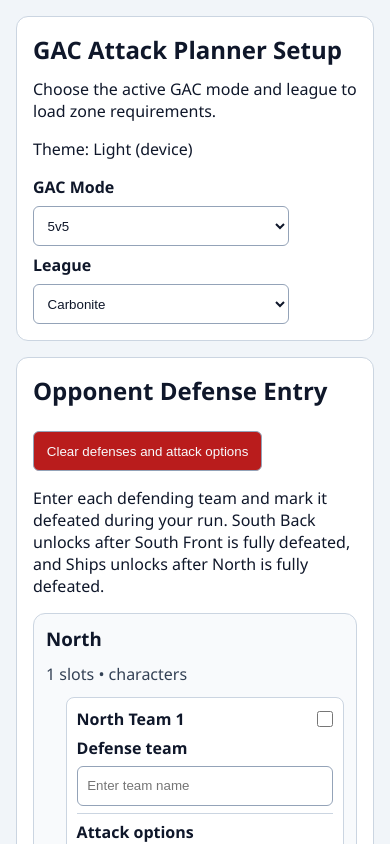
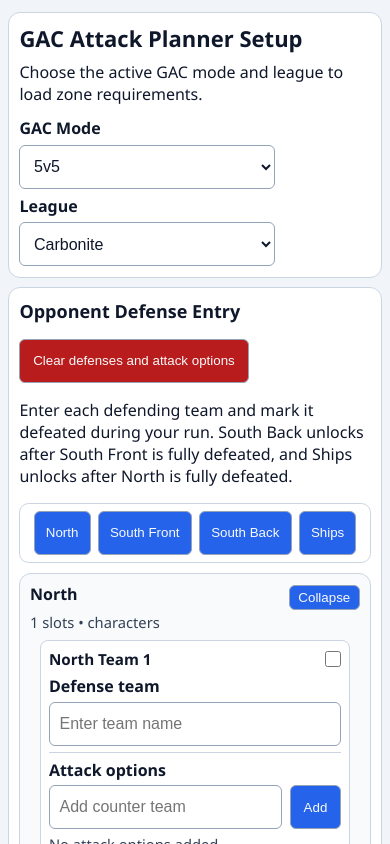
Before and after one commit to andyschott/swgoh-utils, an Angular app: page /#/gac-planner in a window 390 px wide. Shown: the top 844 px of the page. Built offline with nearby package versions, Linux system fonts and the light colour scheme.

Commit message:
Multiple UI improvements

```diff
--- a/src/app/features/planner-setup/planner-setup.css
+++ b/src/app/features/planner-setup/planner-setup.css
@@ -113,7 +113,8 @@ input {
   border-radius: 0.375rem;
   background: var(--field-bg);
   color: var(--field-text);
-  min-height: 2.5rem;
+  font-size: 16px;
+  min-height: 2.75rem;
   padding: 0.4rem 0.6rem;
 }
 
@@ -129,7 +130,7 @@ button {
   border-radius: 0.375rem;
   background: var(--button-bg);
   color: var(--button-text);
-  min-height: 2.5rem;
+  min-height: 2.75rem;
   padding: 0.4rem 0.8rem;
   cursor: pointer;
 }
@@ -150,6 +151,10 @@ input:disabled {
   gap: 1rem;
 }
 
+.zone-mini-nav {
+  display: none;
+}
+
 .zone-card {
   border: 1px solid var(--card-border);
   border-radius: 0.75rem;
@@ -160,6 +165,18 @@ input:disabled {
 .zone-card.locked {
   border-color: var(--card-locked-border);
   background: var(--card-locked-bg);
+}
+
+.zone-header {
+  display: flex;
+  align-items: center;
+  justify-content: space-between;
+  gap: 0.5rem;
+}
+
+.zone-toggle {
+  min-height: auto;
+  padding: 0.3rem 0.6rem;
 }
 
 .zone-meta {
@@ -174,7 +191,8 @@ input:disabled {
 
 ol {
   margin: 0;
-  padding-left: 1.25rem;
+  padding-left: 0;
+  list-style: none;
   display: grid;
   gap: 0.75rem;
 }
@@ -182,6 +200,7 @@ ol {
 ol li {
   display: grid;
   gap: 0.35rem;
+  justify-items: center;
 }
 
 .team-entry {
@@ -191,6 +210,22 @@ ol li {
   padding: 0.6rem;
   display: grid;
   gap: 0.45rem;
+  width: min(100%, 28rem);
+}
+
+.collapsed-team {
+  width: min(100%, 28rem);
+  text-align: left;
+  border: 1px solid var(--section-border);
+  border-radius: 0.5rem;
+  background: var(--section-bg);
+  color: var(--team-title);
+  font-weight: 700;
+  padding: 0.6rem;
+}
+
+:host[data-theme='light'] .collapsed-team:hover {
+  color: #f8fafc;
 }
 
 .team-entry-header {
@@ -254,8 +289,110 @@ ol li {
 }
 
 @media (max-width: 52rem) {
+  .layout {
+    gap: 0.75rem;
+    padding: 1rem 0.75rem;
+  }
+
+  section {
+    padding: 0.75rem;
+  }
+
+  h1 {
+    font-size: 1.375rem;
+    margin-bottom: 0.5rem;
+  }
+
+  h2 {
+    font-size: 1.125rem;
+    margin-bottom: 0.5rem;
+  }
+
+  h3 {
+    font-size: 1rem;
+    margin-bottom: 0.4rem;
+  }
+
+  .intro {
+    margin-bottom: 0.75rem;
+  }
+
+  .section-header {
+    gap: 0.5rem;
+  }
+
+  .zone-grid {
+    gap: 0.75rem;
+  }
+
+  .zone-mini-nav {
+    display: flex;
+    gap: 0.45rem;
+    justify-content: center;
+    overflow-x: auto;
+    position: sticky;
+    top: 0.5rem;
+    z-index: 5;
+    padding: 0.45rem;
+    margin: 0 0 0.75rem;
+    border: 1px solid var(--section-border);
+    border-radius: 0.6rem;
+    background: color-mix(in srgb, var(--section-bg) 92%, transparent);
+    backdrop-filter: blur(4px);
+  }
+
+  .zone-mini-nav-item {
+    min-height: 44px;
+    white-space: nowrap;
+    flex: 0 0 auto;
+    padding: 0.35rem 0.7rem;
+  }
+
   .zone-grid {
     grid-template-columns: 1fr;
+  }
+
+  .zone-card {
+    padding: 0.6rem;
+  }
+
+  .zone-meta,
+  .lock-message {
+    margin-bottom: 0.55rem;
+  }
+
+  ol {
+    gap: 0.55rem;
+    padding-left: 0;
+  }
+
+  .team-entry {
+    padding: 0.5rem;
+    gap: 0.35rem;
+    width: min(94%, 26rem);
+  }
+
+  .collapsed-team {
+    padding: 0.5rem;
+    width: min(94%, 26rem);
+  }
+
+  .slot-attack-options {
+    gap: 0.3rem;
+    padding-top: 0.35rem;
+  }
+
+  .slot-attack-list {
+    gap: 0.25rem;
+    padding-left: 1rem;
+  }
+
+  .config-form {
+    gap: 0.35rem;
+  }
+
+  .zone-toggle {
+    padding: 0.25rem 0.55rem;
   }
 
   .zone-card[data-zone-id='north'] {
@@ -277,6 +414,32 @@ ol li {
 
 @media (max-width: 40rem) {
   .layout {
-    padding: 1rem;
+    padding: 0.75rem 0.5rem;
+    gap: 0.6rem;
+  }
+
+  section {
+    padding: 0.65rem;
+  }
+
+  select,
+  input,
+  button {
+    min-height: 44px;
+  }
+
+  .team-entry-title {
+    font-size: 0.95rem;
+  }
+
+  .zone-mini-nav {
+    margin-bottom: 0.6rem;
+    top: 0.35rem;
+  }
+
+  .zone-meta,
+  .lock-message,
+  .empty-slot-options {
+    font-size: 0.92rem;
   }
 }
--- a/src/app/features/planner-setup/planner-setup.html
+++ b/src/app/features/planner-setup/planner-setup.html
@@ -2,7 +2,6 @@
   <section class="planner-config" aria-labelledby="planner-title">
     <h1 id="planner-title">GAC Attack Planner Setup</h1>
     <p class="intro">Choose the active GAC mode and league to load zone requirements.</p>
-    <p class="theme-text">Theme: {{ themeMode() === 'dark' ? 'Dark' : 'Light' }} (device)</p>
 
     <form class="config-form" aria-label="GAC planner configuration">
       <label for="gac-mode">GAC Mode</label>
@@ -45,15 +44,38 @@
       South Front is fully defeated, and Ships unlocks after North is fully defeated.
     </p>
 
+    <nav class="zone-mini-nav" aria-label="Jump to zone">
+      @for (zone of zoneMiniNavCards(); track zone.zoneId) {
+        <button type="button" class="zone-mini-nav-item" (click)="scrollToZone(zone.zoneId)">
+          {{ zone.label }}
+        </button>
+      }
+    </nav>
+
     <div class="zone-grid" role="list" aria-label="Defense zones">
       @for (zone of zoneCards(); track zone.zoneId) {
         <article
+          [id]="'zone-card-' + zone.zoneId"
           class="zone-card"
           role="listitem"
           [class.locked]="!zone.isUnlocked"
           [attr.data-zone-id]="zone.zoneId"
         >
+          <div class="zone-header">
             <h3>{{ zone.label }}</h3>
+            <button
+              type="button"
+              class="zone-toggle"
+              [attr.aria-expanded]="!zone.isCollapsed"
+              [attr.aria-controls]="'zone-body-' + zone.zoneId"
+              (click)="toggleZoneCollapsed(zone.zoneId)"
+            >
+              {{ zone.isCollapsed ? 'Expand' : 'Collapse' }}
+            </button>
+          </div>
+
+          @if (!zone.isCollapsed) {
+            <div [id]="'zone-body-' + zone.zoneId">
               <p class="zone-meta">{{ zone.slots }} slots • {{ zone.type }}</p>
 
               @if (zone.unlockMessage) {
@@ -63,6 +85,17 @@
               <ol>
                 @for (slot of zone.teamSlots; track $index; let slotIndex = $index) {
                   <li>
+                    @if (slot.defeated) {
+                      <button
+                        type="button"
+                        class="collapsed-team"
+                        [disabled]="!zone.isUnlocked"
+                        (click)="expandCollapsedTeam(zone.zoneId, slotIndex)"
+                        [attr.aria-label]="'Expand ' + zone.label + ' Team ' + (slotIndex + 1)"
+                      >
+                        {{ zone.label }} Team {{ slotIndex + 1 }}
+                      </button>
+                    } @else {
                       <div class="team-entry">
                         <div class="team-entry-header">
                           <p class="team-entry-title">{{ zone.label }} Team {{ slotIndex + 1 }}</p>
@@ -91,7 +124,9 @@
                         />
 
                         <div class="slot-attack-options">
-                    <label [for]="zone.zoneId + '-attack-option-' + slotIndex">Attack options</label>
+                          <label [for]="zone.zoneId + '-attack-option-' + slotIndex"
+                            >Attack options</label
+                          >
                           <div class="slot-attack-input-row">
                             <input
                               [id]="zone.zoneId + '-attack-option-' + slotIndex"
@@ -134,9 +169,12 @@
                           }
                         </div>
                       </div>
+                    }
                   </li>
                 }
               </ol>
+            </div>
+          }
         </article>
       }
     </div>
--- a/src/app/features/planner-setup/planner-setup.ts
+++ b/src/app/features/planner-setup/planner-setup.ts
@@ -28,6 +28,7 @@ interface ZoneSlotState {
 }
 
 type ZoneStateMap = Record<string, ZoneSlotState>;
+type ZoneCollapseStateMap = Record<string, boolean>;
 
 const zoneUnlockDependency: Readonly<Record<string, string>> = {
   'south-back': 'south-front',
@@ -58,6 +59,7 @@ export class PlannerSetup {
   protected readonly selectedMode = signal<GacMode>(this.readStoredMode());
   protected readonly selectedLeague = signal<League>(this.readStoredLeague());
   protected readonly zoneState = signal<ZoneStateMap>(this.readStoredZoneState());
+  protected readonly zoneCollapsedState = signal<ZoneCollapseStateMap>({});
   protected readonly themeMode = signal<ThemeMode>(this.getInitialThemeMode());
   protected readonly plannerRules = computed(() =>
     getPlannerRules(this.selectedMode(), this.selectedLeague()),
@@ -76,6 +78,7 @@ export class PlannerSetup {
       return {
         ...zone,
         isUnlocked,
+        isCollapsed: this.zoneCollapsedState()[zone.zoneId] ?? false,
         unlockMessage:
           dependency && !isUnlocked
             ? `Locked until all ${this.formatZoneLabel(dependency)} teams are defeated.`
@@ -90,6 +93,12 @@ export class PlannerSetup {
       };
     }),
   );
+  protected readonly zoneMiniNavCards = computed(() => {
+    const cards = this.zoneCards();
+    const nonShips = cards.filter((zone) => zone.zoneId !== 'ships');
+    const ships = cards.find((zone) => zone.zoneId === 'ships');
+    return ships ? [...nonShips, ships] : nonShips;
+  });
 
   public constructor() {
     this.initializeThemeSync();
@@ -132,6 +141,18 @@ export class PlannerSetup {
               (_, index) => existingState?.attackOptionDrafts[index] ?? '',
             ),
           };
+        }
+
+        return nextState;
+      });
+    });
+
+    effect(() => {
+      const zones = this.plannerRules().zones;
+      this.zoneCollapsedState.update((previousState) => {
+        const nextState: ZoneCollapseStateMap = {};
+        for (const zone of zones) {
+          nextState[zone.zoneId] = previousState[zone.zoneId] ?? false;
         }
 
         return nextState;
@@ -182,6 +203,16 @@ export class PlannerSetup {
     const defeated = (event.target as HTMLInputElement | null)?.checked ?? false;
     this.zoneState.update((currentState) =>
       this.updateZoneSlotState(currentState, zoneId, slotIndex, { defeated }),
+    );
+  }
+
+  protected expandCollapsedTeam(zoneId: string, slotIndex: number): void {
+    if (!this.isZoneUnlocked(zoneId)) {
+      return;
+    }
+
+    this.zoneState.update((currentState) =>
+      this.updateZoneSlotState(currentState, zoneId, slotIndex, { defeated: false }),
     );
   }
 
@@ -246,6 +277,22 @@ export class PlannerSetup {
     this.zoneState.set(this.buildEmptyZoneState());
     this.removeStorage(DEFENSE_PLAN_STORAGE_KEY);
     this.removeStorage(DEFENSE_PLAN_UPDATED_AT_STORAGE_KEY);
+  }
+
+  protected toggleZoneCollapsed(zoneId: string): void {
+    this.zoneCollapsedState.update((currentState) => ({
+      ...currentState,
+      [zoneId]: !(currentState[zoneId] ?? false),
+    }));
+  }
+
+  protected scrollToZone(zoneId: string): void {
+    const zoneElement = globalThis.document?.getElementById(`zone-card-${zoneId}`);
+    if (!zoneElement) {
+      return;
+    }
+
+    zoneElement.scrollIntoView({ behavior: 'smooth', block: 'start' });
   }
 
   private areAllZoneTeamsDefeated(zoneId: string): boolean {
```
Also changed, not shown: 1 other file (tests, documents, lock files or other folders). Lines whose indentation alone changed are shown as unchanged.
